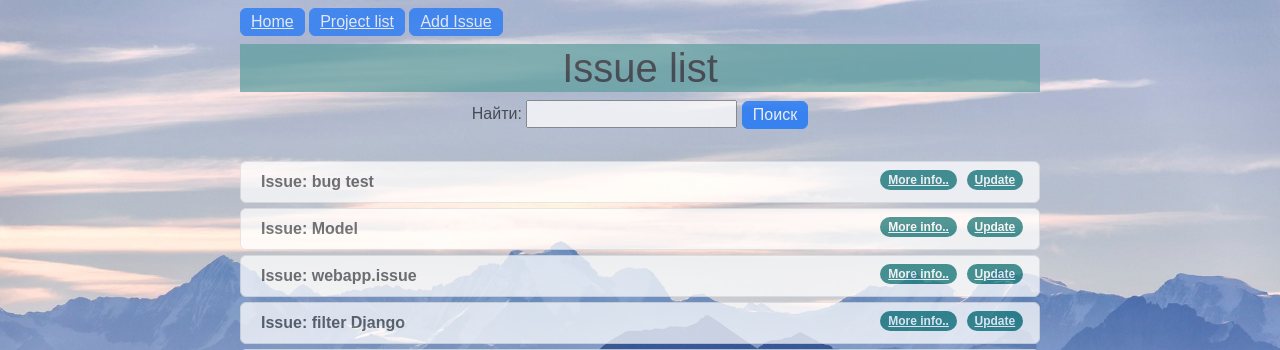
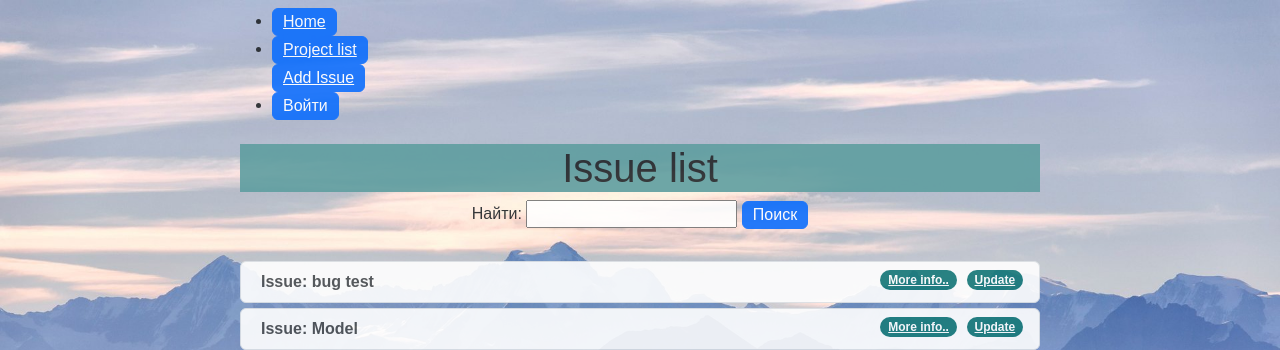
Before and after one commit to ValentinKim531/homework_70_valentin_kim, a Django app: page / in a window 1280 px wide. Shown: the top 350 px of the page. Run offline with Django 4.2, Linux system fonts and the light colour scheme; data comes from the database, SQL or seed files in the repository; some libraries are stand-ins or nearby versions.

Commit message:
Добавлена страница входы/выхода

```diff
--- a/app/urls.py
+++ b/app/urls.py
@@ -20,5 +20,6 @@ from django.urls import path, include
 urlpatterns = [
     path('__debug__/', include('debug_toolbar.urls')),
     path('admin/', admin.site.urls),
-    path("", include('webapp.urls'))
+    path("", include('webapp.urls')),
+    path("auth/", include('accounts.urls'))
 ]
--- a/webapp/templates/base.html
+++ b/webapp/templates/base.html
@@ -17,17 +17,37 @@
 </head>
 
 <body>
-    <div class="wrapper">
-        <div class="content">
     <nav class="navbar">
         <div class="container">
-                    <div class="menu">
-                        <button type="button" class="btn btn-primary button"><a href="{% url 'index' %}"
+            <ul class="menu">
+                <li><button type="button" class="btn btn-primary button"><a href="{% url 'index' %}"
                             class="button-text-color">Home</a></button>
-                        <button type="button" class="btn btn-primary button"><a href="{% url 'index_projects' %}"
+                </li>
+                <li><button type="button" class="btn btn-primary button"><a href="{% url 'index_projects' %}"
                             class="button-text-color">Project list</a></button>
+                </li>
                 {% block menu %}{% endblock %}
-                    </div>
+                {% if user.is_authenticated %}
+                <li><button type="button" class="btn btn-primary button"><a href="{% url 'issue_add' %}"
+                            class="button-text-color">Add Issue</a></button>
+                </li>
+                <li><button type="button" class="btn btn-primary button"><a href="{% url 'project_add' %}"
+                            class="button-text-color">Add
+                            Project</a></button>
+                </li>
+                <li>
+                    <form action="{% url 'logout' %}" method="post">
+                        {% csrf_token %}
+                        <input type="submit" class="btn btn-primary" value="Выйти">
+                    </form>
+                </li>
+                <l>Привет {{ user.username }}</l>
+                {% else %}
+                <li>
+                    <a href="{% url 'login' %}" class="btn btn-primary">Войти</a>
+                </li>
+                {% endif %}
+            </ul>
         </div>
     </nav>
     <div class="container main-block">
```
Also changed, not shown: accounts/templates/login.html (added, +15 -0 lines). Lines whose indentation alone changed are shown as unchanged.
